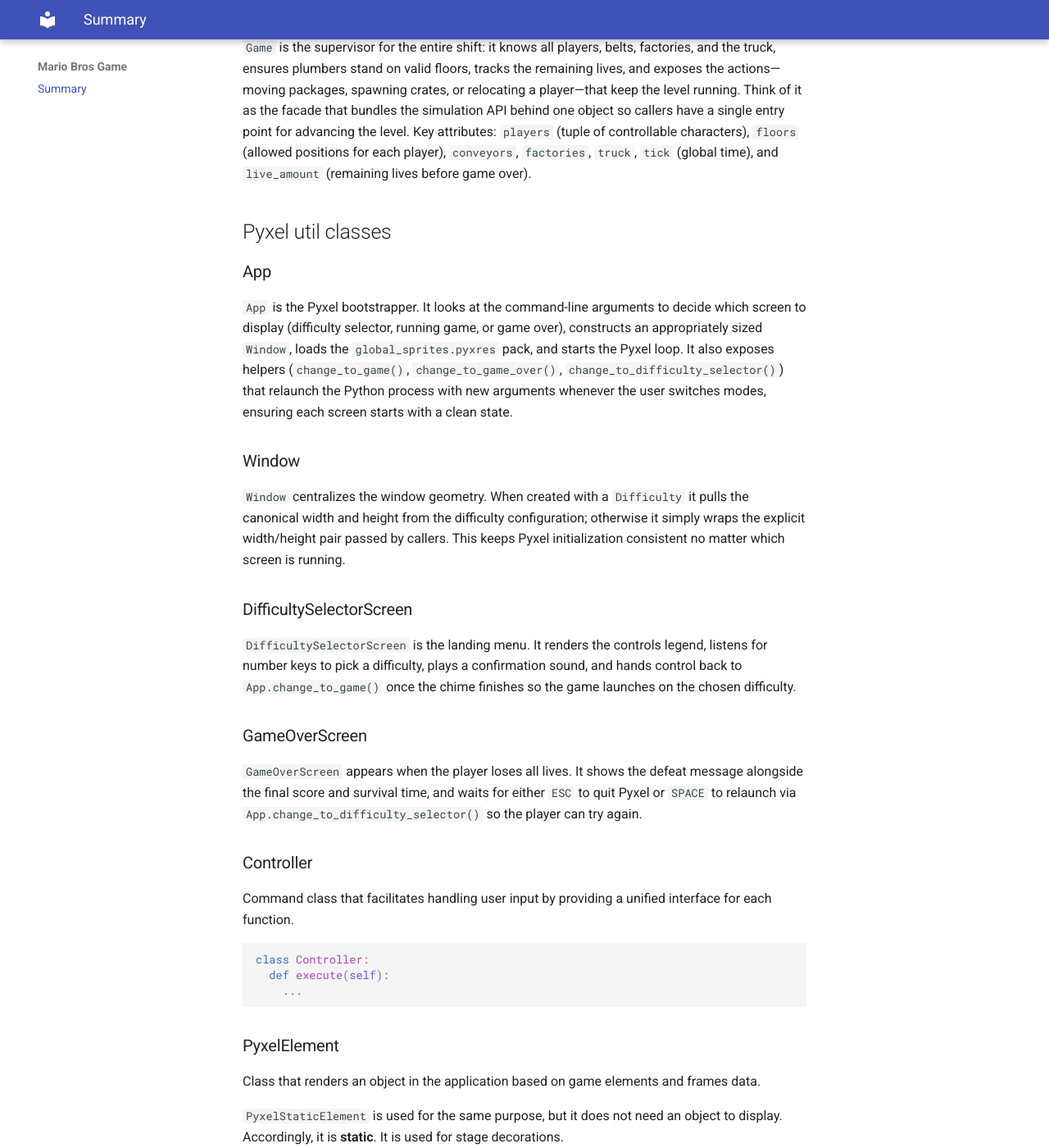
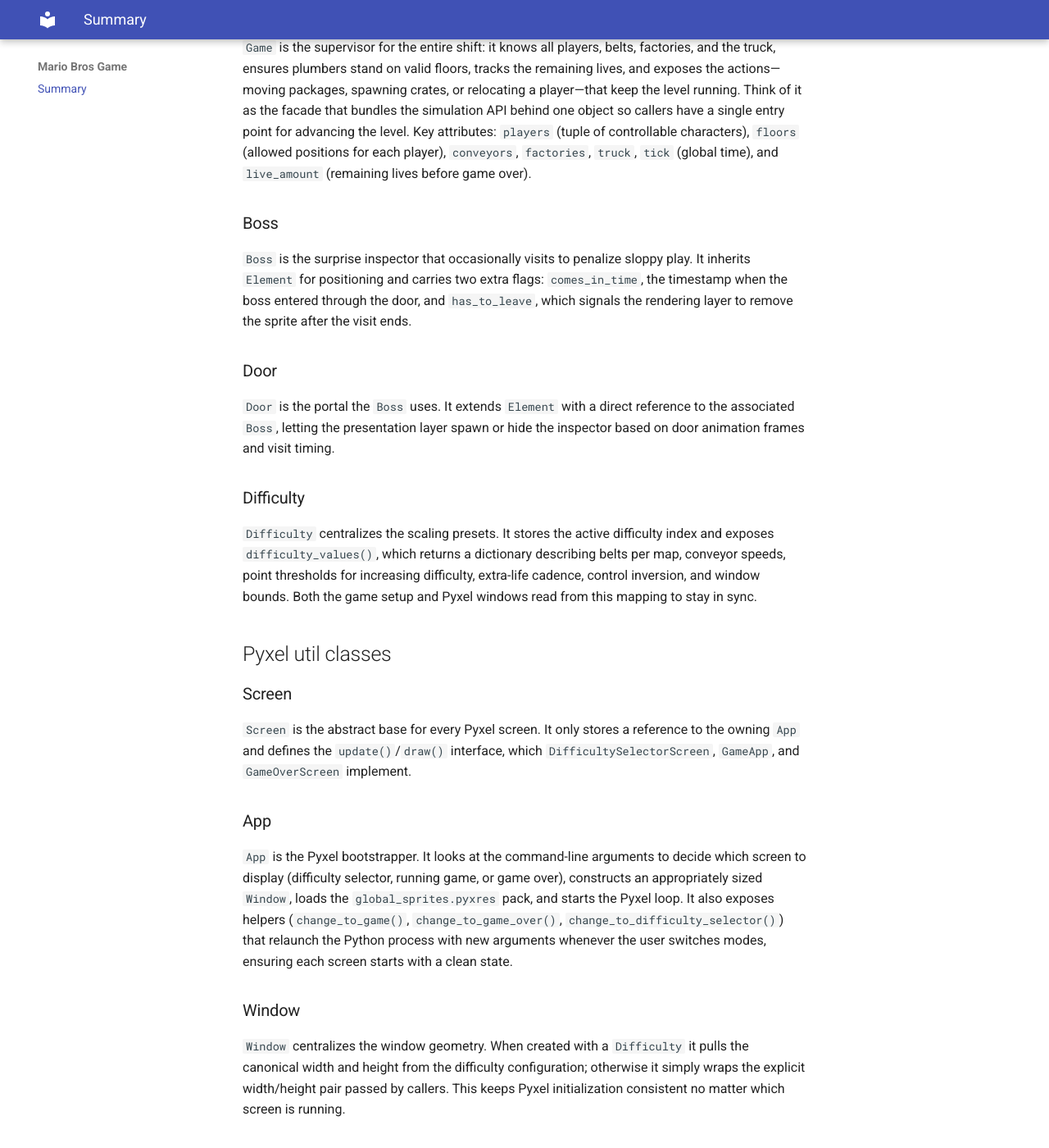
Before and after one commit to AliakseiYafremau/mario_bros, an MkDocs documentation site: the page built from docs/index.md, in a window 1280 px wide and 1400 px high, scrolled down 2308 px. Shown: the whole window at 82% size. Built offline with MkDocs 1.6.1 and Material for MkDocs 9.7.7, drawn with Linux system fonts in a browser that asks for light colours; some of the changed text lies outside the part shown.

Commit message:
Add description of all classes

```diff
--- a/docs/index.md
+++ b/docs/index.md
@@ -68,7 +68,19 @@
 `Game` is the supervisor for the entire shift: it knows all players, belts, factories, and the truck, ensures plumbers stand on valid floors, tracks the remaining lives, and exposes the actions—moving packages, spawning crates, or relocating a player—that keep the level running. Think of it as the facade that bundles the simulation API behind one object so callers have a single entry point for advancing the level.
 Key attributes: `players` (tuple of controllable characters), `floors` (allowed positions for each player), `conveyors`, `factories`, `truck`, `tick` (global time), and `live_amount` (remaining lives before game over).
 
+### Boss
+`Boss` is the surprise inspector that occasionally visits to penalize sloppy play. It inherits `Element` for positioning and carries two extra flags: `comes_in_time`, the timestamp when the boss entered through the door, and `has_to_leave`, which signals the rendering layer to remove the sprite after the visit ends.
+
+### Door
+`Door` is the portal the `Boss` uses. It extends `Element` with a direct reference to the associated `Boss`, letting the presentation layer spawn or hide the inspector based on door animation frames and visit timing.
+
+### Difficulty
+`Difficulty` centralizes the scaling presets. It stores the active difficulty index and exposes `difficulty_values()`, which returns a dictionary describing belts per map, conveyor speeds, point thresholds for increasing difficulty, extra-life cadence, control inversion, and window bounds. Both the game setup and Pyxel windows read from this mapping to stay in sync.
+
 ## Pyxel util classes
+
+### Screen
+`Screen` is the abstract base for every Pyxel screen. It only stores a reference to the owning `App` and defines the `update()`/`draw()` interface, which `DifficultySelectorScreen`, `GameApp`, and `GameOverScreen` implement.
 
 ### App
 `App` is the Pyxel bootstrapper. It looks at the command-line arguments to decide which screen to display (difficulty selector, running game, or game over), constructs an appropriately sized `Window`, loads the `global_sprites.pyxres` pack, and starts the Pyxel loop. It also exposes helpers (`change_to_game()`, `change_to_game_over()`, `change_to_difficulty_selector()`) that relaunch the Python process with new arguments whenever the user switches modes, ensuring each screen starts with a clean state.
@@ -81,6 +93,9 @@
 
 ### GameOverScreen
 `GameOverScreen` appears when the player loses all lives. It shows the defeat message alongside the final score and survival time, and waits for either `ESC` to quit Pyxel or `SPACE` to relaunch via `App.change_to_difficulty_selector()` so the player can try again.
+
+### GameApp
+`GameApp` is the in-game screen. It receives the fully built `Game`, the HUD `PyxelElement`s, and the controller bindings, then drives the simulation loop: throttling package/truck movement ticks, checking for key presses, synchronizing package sprites with their states, refreshing HUD counters, and orchestrating boss visits through the `Door`/`Boss` pair. When the truck fills up or the players lose all lives, it signals the `App` to swap screens.
 
 ### Controller
 Command class that facilitates handling user input by providing a unified interface for each function.
@@ -106,6 +121,22 @@
 ### PyxelApp
 
 `PyxelApp` wires the Pyxel event loop to the game simulation: it loads sprite resources, keeps a list of `PyxelElement` instances to draw, binds `Controller`s to keyboard buttons, and advances `Game` ticks according to configurable delays for package movement and creation. On every update it polls the buttons, extends the render list with freshly spawned packages, and calls `Game.move_packages()` / `Game.create_package()` when the elapsed time exceeds the configured cadence before redrawing the scene.
+
+## HUD helpers
+
+### PointsCounter
+`PointsCounter` tracks the thousands/hundreds/tens/ones digits shown on the scoreboard. `update_points()` validates that the score fits within four digits, splits the incoming integer into individual digits, and stores them for the renderer.
+
+### LivesCounter
+`LivesCounter` is an `Element` placeholder that marks where the lives indicator is drawn. All logic for adding or removing lives happens in `Game`, but the element lets Pyxel position the corresponding sprites.
+
+### DeliveriesCounter
+`DeliveriesCounter` mirrors `LivesCounter` for the delivered-package counter. It anchors the HUD location where the total deliveries (and thus bonus-life thresholds) are displayed.
+
+## Entry point
+
+### `main()`
+`main()` lives in `game/main.py` and acts as the CLI bridge into Pyxel. It parses up to five optional integers passed on the command line (window width/height, difficulty preset, carried-over points, seconds survived) and forwards them to `App`. When arguments are omitted they remain `None`, allowing the app to fall back to the defaults baked into the presentation layer.
 
 # Main Algorithms
 - `Game.move_packages()` is the heart of the loop. First, it inspects every `Conveyor` for a `falling_package`. If the target `finish_floor` hosts a `Player`, the player briefly picks that package, drops it toward the `next_conveyor`, and the controller inserts it onto the next belt; otherwise a dropped package decrements `live_amount`. After resolving transfers it calls `Conveyor.move_packages()` on each belt and increments the global `tick`.
```
Also changed, not shown: 1 other file.
